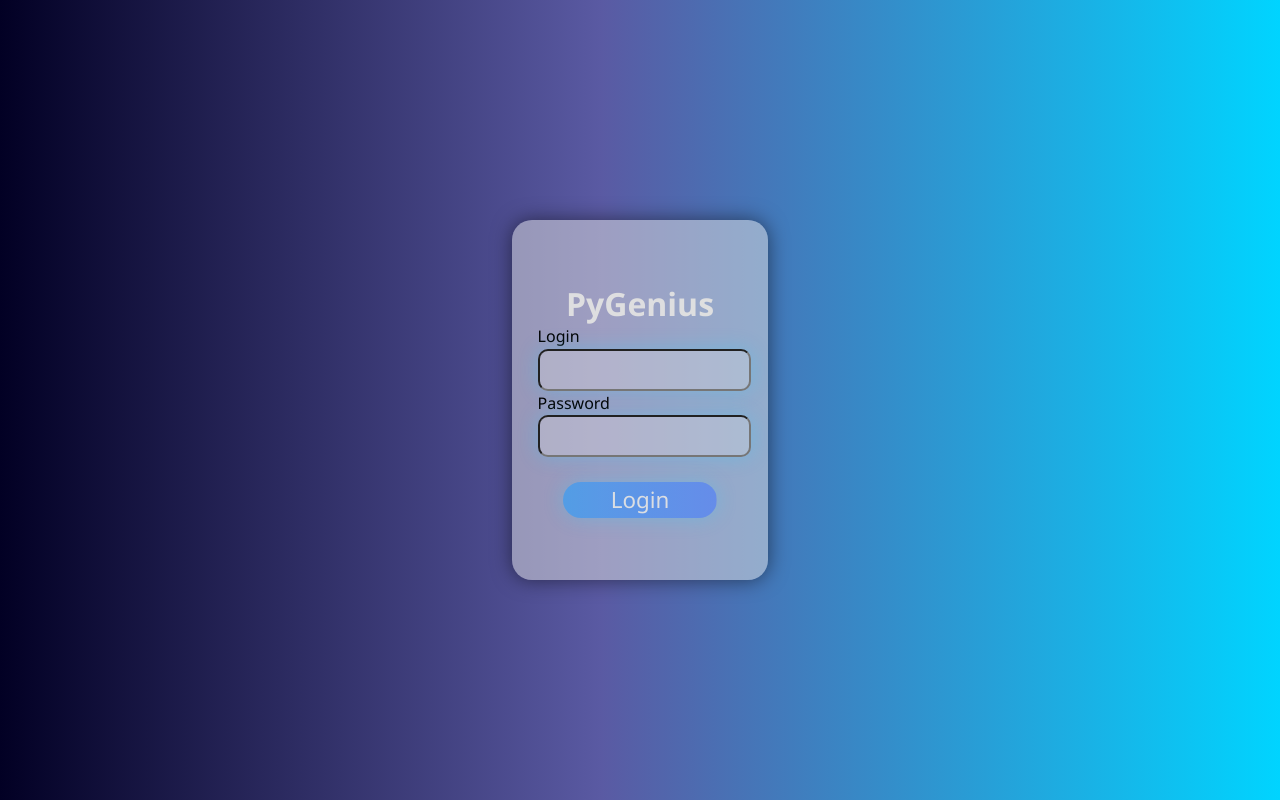
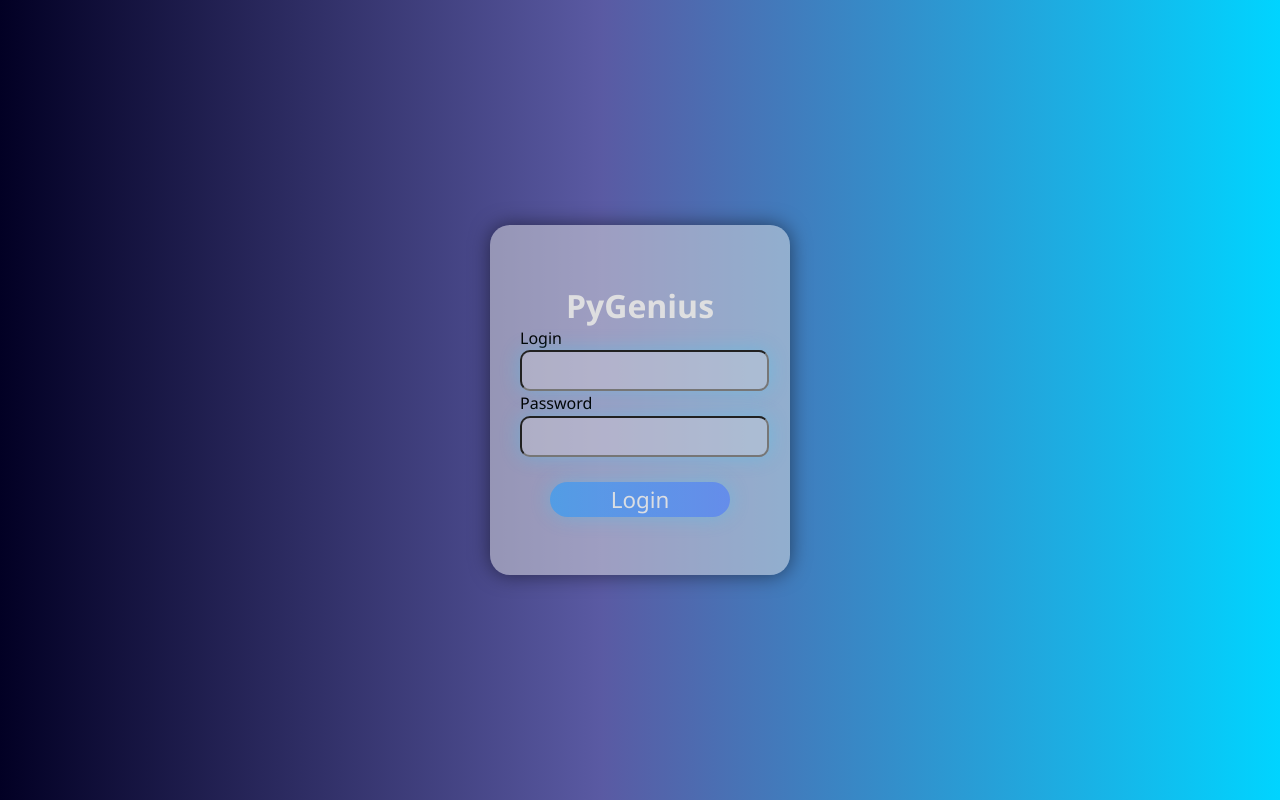
Before and after one commit to Adam903PL/PyGenius, a Flask app: page /admin in a window 1280 px wide. Run offline with Flask 3, Linux system fonts and the light colour scheme; some libraries are stand-ins or nearby versions.

Commit message:
poprawka logowania css

```diff
--- a/static/css/admin.css
+++ b/static/css/admin.css
@@ -19,8 +19,8 @@ body{
     top: 50%;
     left: 50%;
     transform: translate(-50%, -50%);
-    width: 20%;
-    height: 45%;
+    width: 300px;
+    height: 350px;
     background-color: rgba(225, 225, 225, 0.5) ;
     box-shadow: 0 0 20px rgba(0, 0, 0, 0.5);
     display: flex;
```
